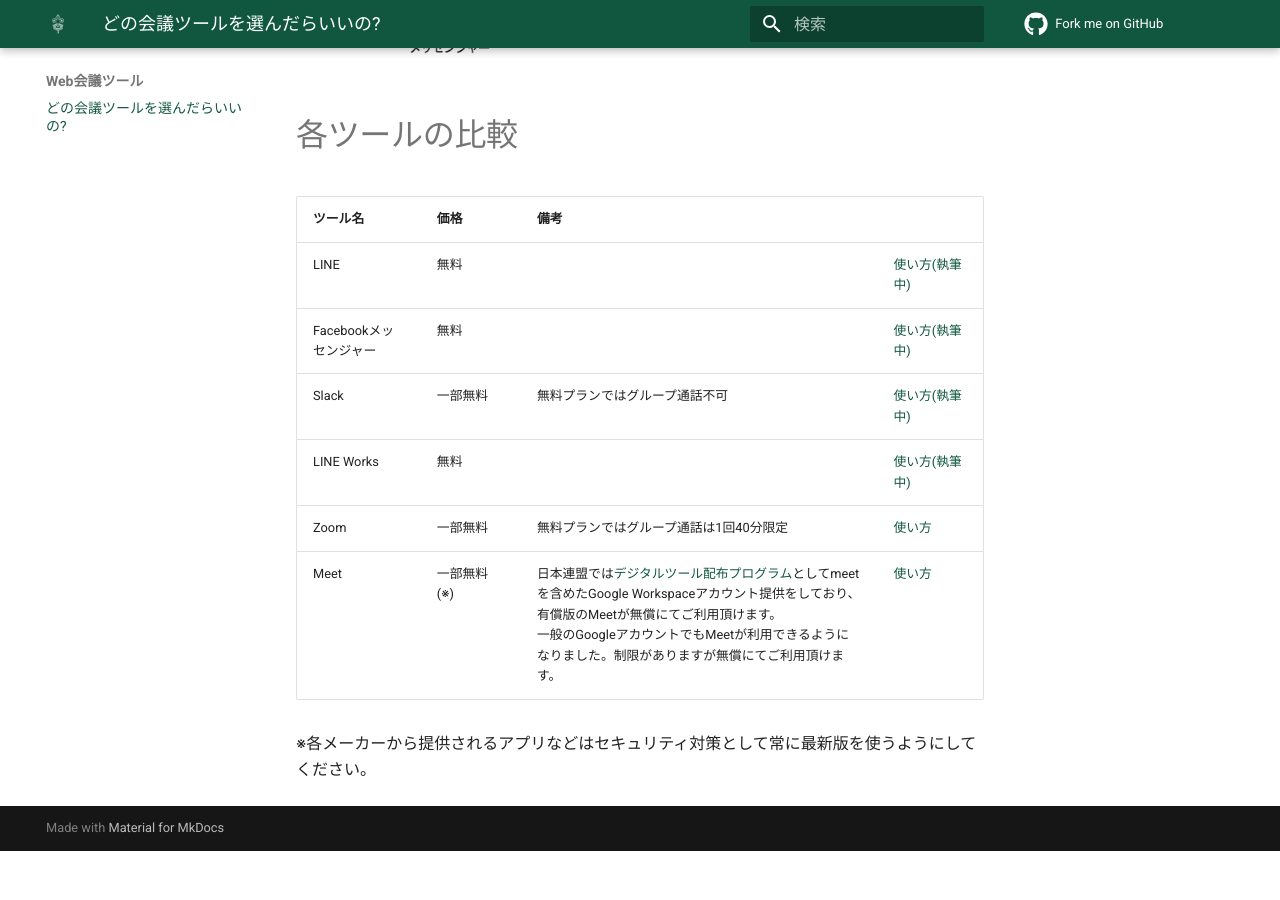
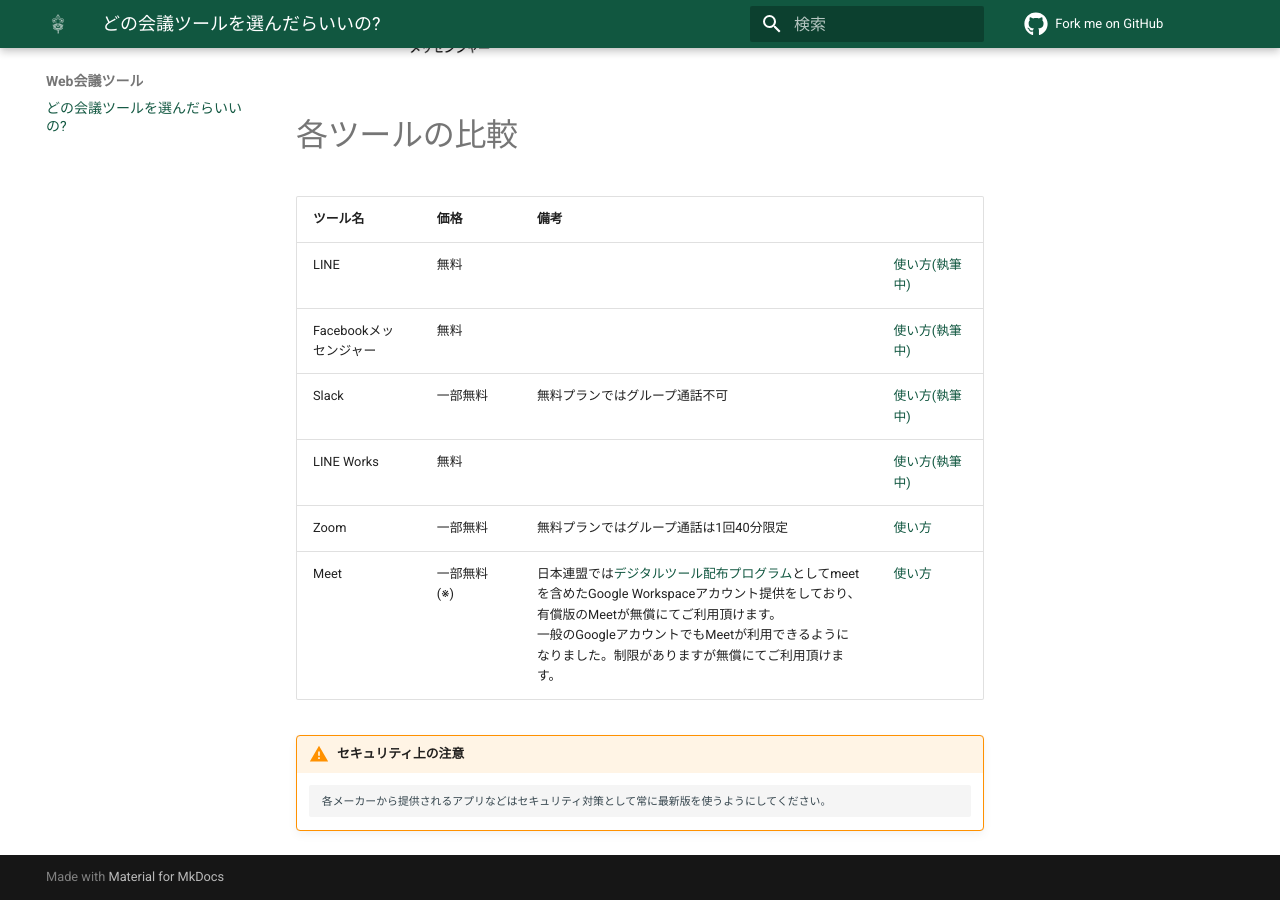
Before and after one commit to Scout-Association-of-Japan/DX-promotion-guidelines, an MkDocs documentation site: the page built from docs/web-meeting-guide/WhatShouldIChoose.md, in a window 1280 px wide and 900 px high, scrolled down 571 px. Built offline with MkDocs 1.6.1 and Material for MkDocs 9.7.7, drawn with Linux system fonts in a browser that asks for light colours; comment, search, counter and statistics services are not loaded; before the commit the page ends 1422 px from its top, so only the background shows below that.

Commit message:
Update WhatShouldIChoose.md
注意事項を強調

```diff
--- a/docs/web-meeting-guide/WhatShouldIChoose.md
+++ b/docs/web-meeting-guide/WhatShouldIChoose.md
@@ -16,4 +16,5 @@
 |Meet|一部無料(※)|日本連盟では[デジタルツール配布プログラム](https://www.scout.or.jp/member/digital_tool_program/)としてmeetを含めたGoogle Workspaceアカウント提供をしており、有償版のMeetが無償にてご利用頂けます。<br>一般のGoogleアカウントでもMeetが利用できるようになりました。制限がありますが無償にてご利用頂けます。|[使い方](meet/GoogleMeet.md)|
 
 
-※各メーカーから提供されるアプリなどはセキュリティ対策として常に最新版を使うようにしてください。
+!!! warning "セキュリティ上の注意"
+        各メーカーから提供されるアプリなどはセキュリティ対策として常に最新版を使うようにしてください。
```
